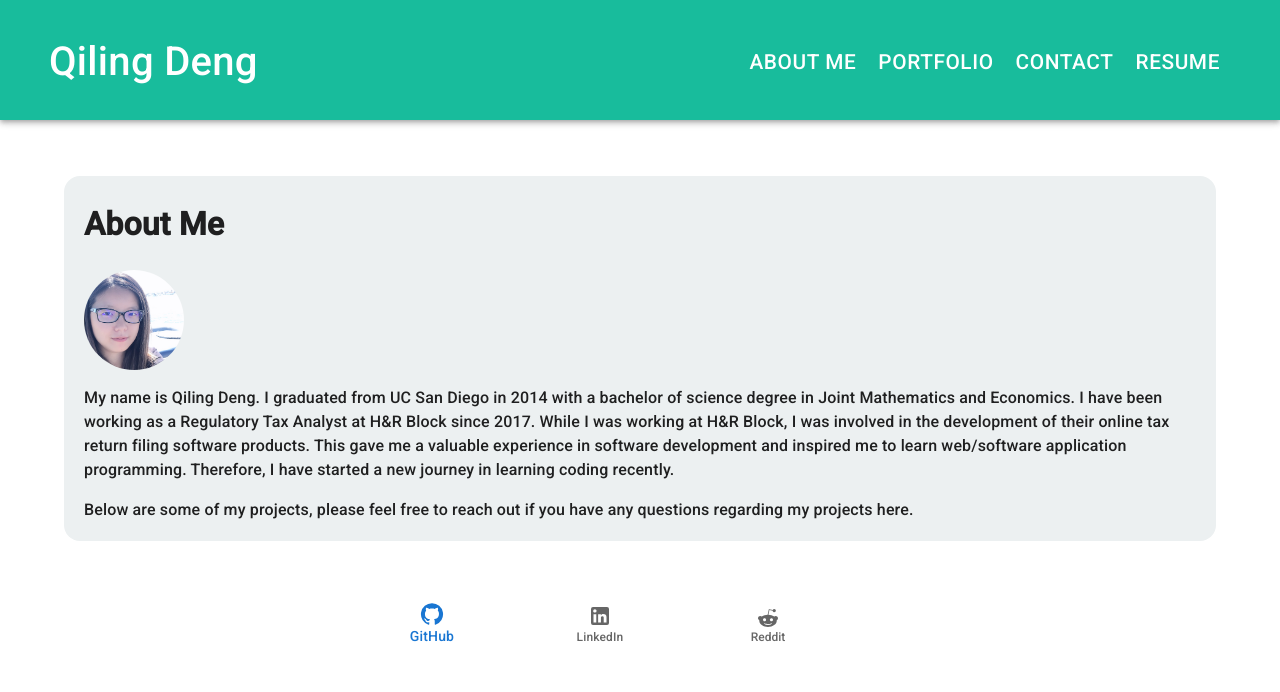
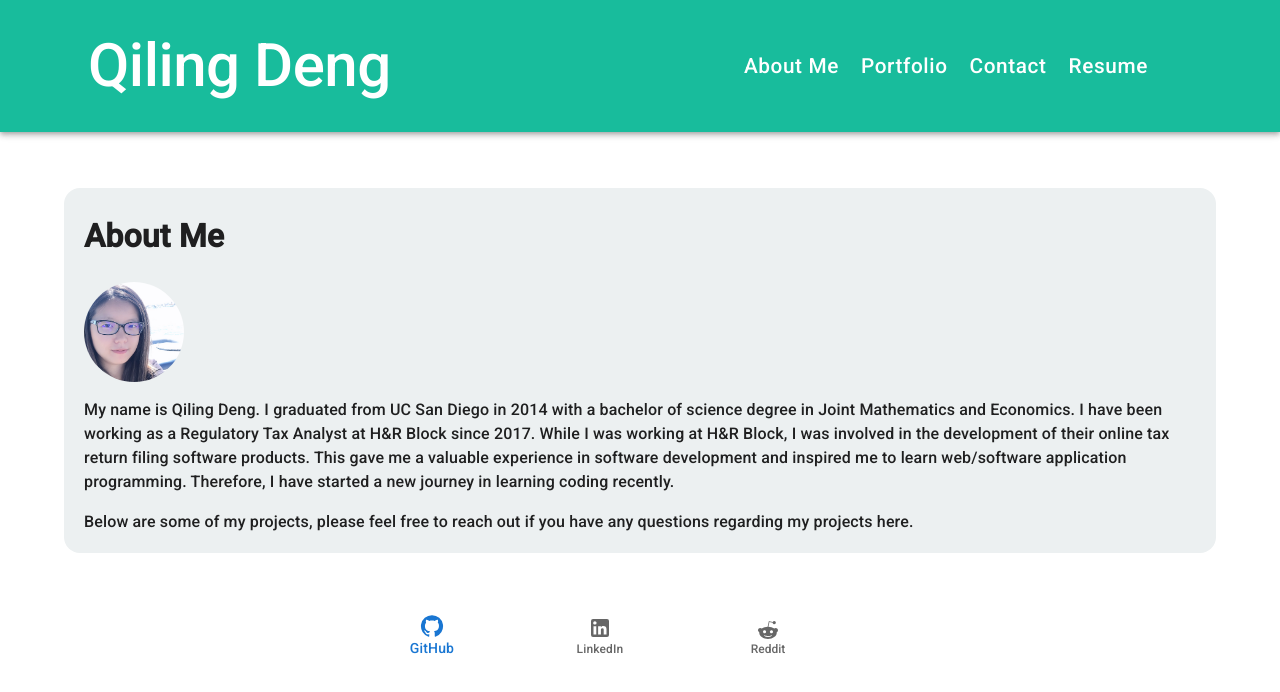
Before and after one commit to qd9069/react_my_portfolio, a React (Create React App) app: page / in a window 1280 px wide. Shown: the top 692 px of the page. Built offline with nearby package versions, Linux system fonts and the light colour scheme.

Commit message:
Modified portfolio and contact page

```diff
--- a/src/components/Footer.js
+++ b/src/components/Footer.js
@@ -11,7 +11,7 @@ export default function BottomNav() {
 
   return (
     // <Box sx={{ width: 500 }}>
-    <Box maxWidth="lg">
+    <Box maxWidth="lg" borderRadius= '16px' >
       <BottomNavigation
         showLabels
         value={value}
--- a/src/components/NavTabs.js
+++ b/src/components/NavTabs.js
@@ -90,12 +90,19 @@ export default function NavTabs({ currentPage, handlePageChange }) {
   // ----------- using app bar style ------------------------------
   return (
     <Box sx={{ flexGrow: 1}}>
-      <AppBar position="static" style={{ background: '#18BC9C', padding: "30px 1px" }} sx={{ height: '120px' }}>
-      <Container maxWidth="xl">
+      <AppBar position="static" style={{ background: '#18BC9C', padding: "30px 1px" }} sx={{ height: '20%', width: "100vw"}}>
+      <Container>
         <Toolbar>
-          <Typography variant="h6" component="div" sx={{ flexGrow: 1, color: 'white', fontSize: '250%'}}>
+          <Box sx={{ display: "flex", justifyContent: 'space-between', width: "100%"}} component="div" >
+            {/* Name */}
+            <Box>
+          <Typography variant="h2" component="div" sx={{ flexGrow: 1, color: 'white', fontSize: '2'}}>
             Qiling Deng
           </Typography>
+            </Box>
+
+          {/* Links */}
+          <Box sx={{ display: "flex", marginRight: "3%" }}>
           <Button
             color="inherit"
             size="large"
@@ -103,7 +110,7 @@ export default function NavTabs({ currentPage, handlePageChange }) {
             onClick={() => handlePageChange("AboutMe")}
             component="a"
             noWrap
-            sx={{ color: 'white', fontSize: '130%' }}
+            sx={{ color: 'white', fontSize: '130%', textTransform: 'capitalize' }}
           >
             About Me
           </Button>
@@ -114,7 +121,7 @@ export default function NavTabs({ currentPage, handlePageChange }) {
             onClick={() => handlePageChange("Portfolio")}
             component="a"
             noWrap
-            sx={{ color: 'white', fontSize: '130%' }}
+            sx={{ color: 'white', fontSize: '130%', textTransform: 'capitalize' }}
           >
             Portfolio
           </Button>
@@ -125,7 +132,7 @@ export default function NavTabs({ currentPage, handlePageChange }) {
             onClick={() => handlePageChange("Contact")}
             component="a"
             noWrap
-            sx={{ color: 'white', fontSize: '130%' }}
+            sx={{ color: 'white', fontSize: '130%', textTransform: 'capitalize' }}
           >
             Contact
           </Button>
@@ -136,10 +143,13 @@ export default function NavTabs({ currentPage, handlePageChange }) {
             onClick={() => handlePageChange("Resume")}
             component="a"
             noWrap
-            sx={{ color: 'white', fontSize: '130%' }}
+            sx={{ color: 'white', fontSize: '130%', textTransform: 'capitalize' }}
           >
             Resume
           </Button>
+
+          </Box>
+          </Box>
         </Toolbar>
         </Container>
       </AppBar>
--- a/src/components/pages/Contact.js
+++ b/src/components/pages/Contact.js
@@ -9,12 +9,15 @@ import PhoneIphoneIcon from "@mui/icons-material/PhoneIphone";
 import AttachEmailIcon from "@mui/icons-material/AttachEmail";
 import CssBaseline from "@mui/material/CssBaseline";
 import IconButton from "@mui/material/IconButton";
+import Box from '@mui/material/Box';
+import Container from '@mui/material/Container';
 
 export default function Contact() {
   return (
     <React.Fragment>
       <CssBaseline />
-      {/* // <Card style={{ maxWidth: 550, margin: "0 auto", padding: "20px 5px" }} > */}
+      <Container maxWidth="lg" sx={{my: 7}}>
+        <Box sx={{ bgcolor: '#ecf0f1', padding: "3px 20px", borderRadius: '16px' }} >
       <Card
         style={{ maxWidth: 650, padding: "20px 5px", borderRadius: '16px' }}
         sx={{ my: 7, ml: 9 }}
@@ -120,6 +123,8 @@ export default function Contact() {
           </IconButton>
         </CardContent>
       </Card>
+      </Box>
+      </Container>
     </React.Fragment>
   );
 }
--- a/src/components/pages/Portfolio.js
+++ b/src/components/pages/Portfolio.js
@@ -3,12 +3,15 @@ import Project from "../Project";
 import Grid from "@mui/material/Grid";
 import Container from "@mui/material/Container";
 import CssBaseline from '@mui/material/CssBaseline';
+import Box from '@mui/material/Box';
 // import GitHubIcon from "@mui/icons-material/GitHub";
 
 export default function Portfolio() {
   return (
     <React.Fragment>
       <CssBaseline />
+      <Container maxWidth="lg" sx={{my: 7}}>
+        <Box sx={{ bgcolor: '#ecf0f1', padding: "3px 20px", borderRadius: '16px' }} >
       <h1>Portfolio</h1>
       {/* for projects */}
       <Container>
@@ -69,6 +72,8 @@ export default function Portfolio() {
           </Grid>
         </Grid>
       </Container>
+      </Box>
+      </Container>
     </React.Fragment>
   );
 }
```
